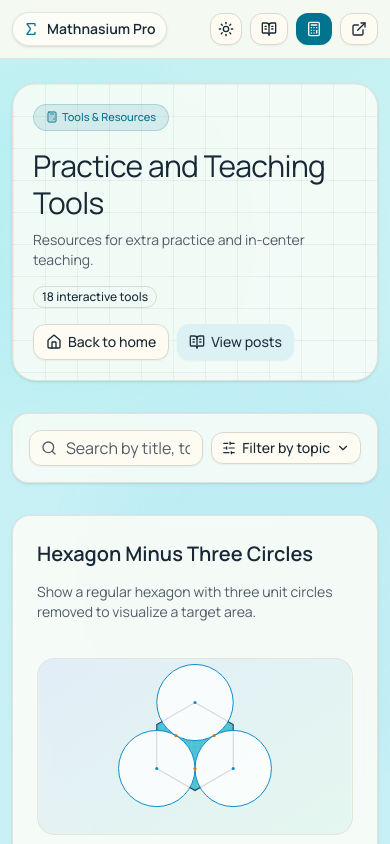
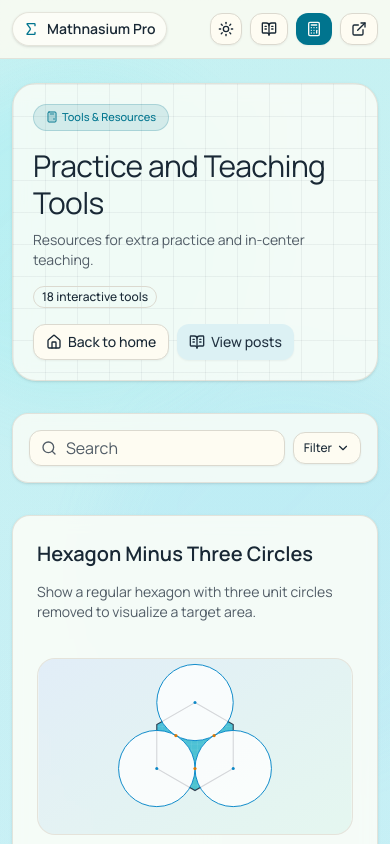
Before and after one commit to mathnasiumlakeland/blog, a SvelteKit app: page /tools in a window 390 px wide. Shown: the top 844 px of the page. Built offline with nearby package versions, Linux system fonts and the light colour scheme.

Commit message:
mobile-friendly search bar

```diff
--- a/src/routes/tools/+page.svelte
+++ b/src/routes/tools/+page.svelte
@@ -113,7 +113,7 @@
 					id="tool-search"
 					aria-label="Search tools"
 					bind:value={searchQuery}
-					placeholder="Search by title, topic, or use case"
+					placeholder="Search"
 					class="pl-9"
 				/>
 			</div>
@@ -121,13 +121,14 @@
 				type="button"
 				size="sm"
 				variant="outline"
-				class="shrink-0 gap-1.5 hover:!bg-card/82 hover:!text-foreground hover:!shadow-none"
+				class="shrink-0 gap-1 text-xs hover:!bg-card/82 hover:!text-foreground hover:!shadow-none sm:gap-1.5 sm:text-sm"
 				aria-expanded={filtersExpanded}
 				aria-controls="tool-filters-panel"
 				onclick={() => (filtersExpanded = !filtersExpanded)}
 			>
-				<SlidersHorizontal class="size-3.5" />
-				Filter by topic
+				<SlidersHorizontal class="hidden size-3.5 sm:block" />
+				<span class="sm:hidden">Filter</span>
+				<span class="hidden sm:inline">Filter by topic</span>
 				{#if filtersExpanded}
 					<ChevronUp class="size-3.5" />
 				{:else}
```
